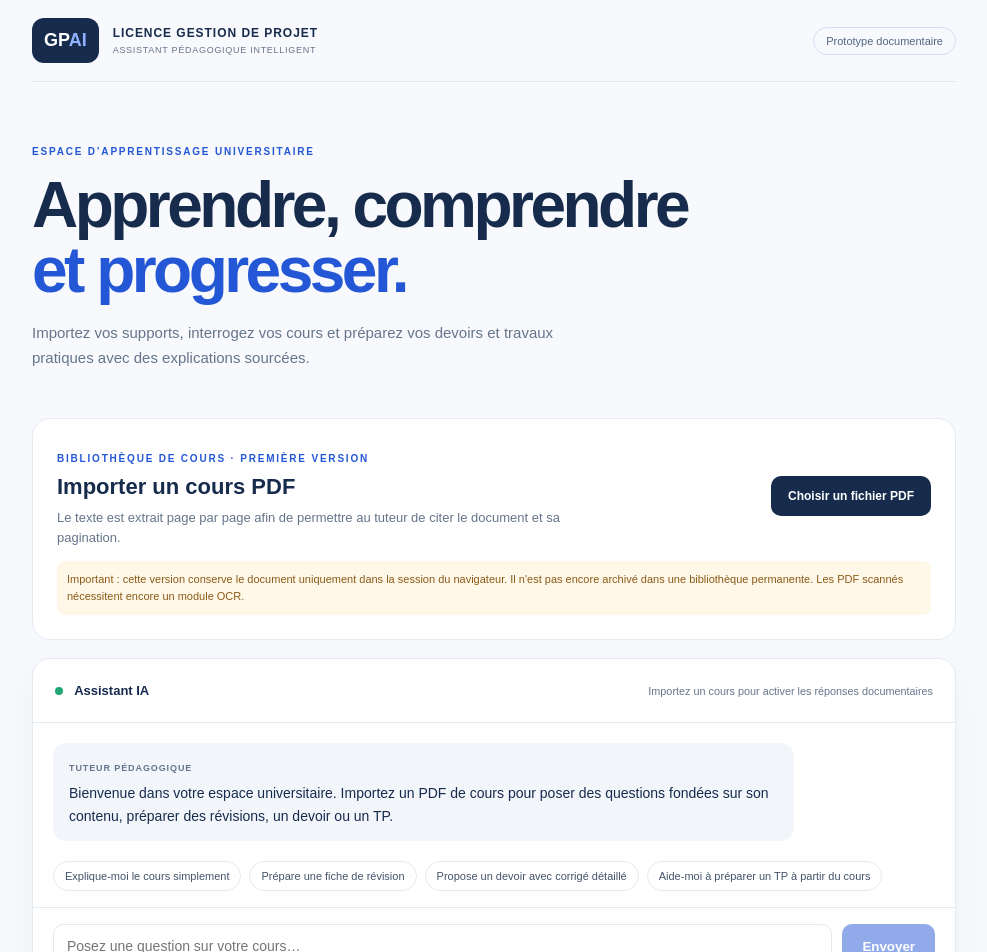
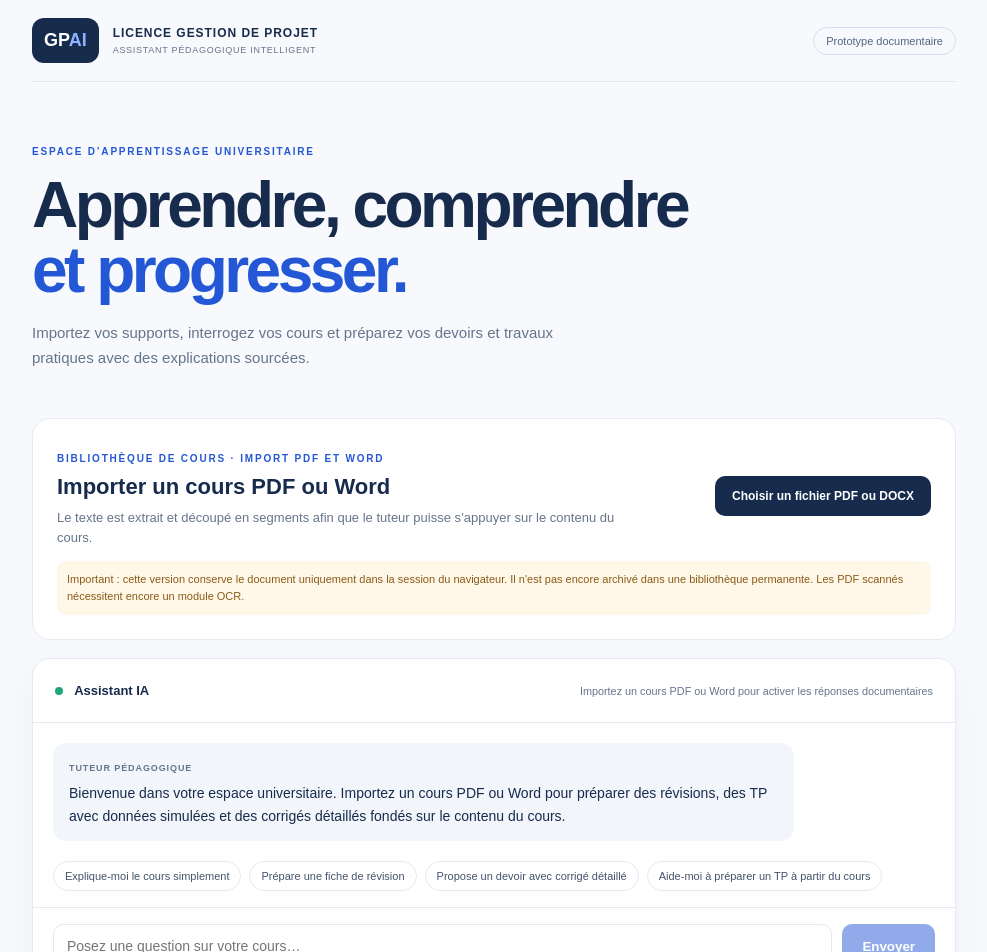
Before and after one commit to djama77/gestion-projet-ai, a Next.js app: page / in a window 1280 px wide. Shown: the top 952 px of the page, without its empty margins (146-1133 px from the left). Built offline with nearby package versions, Linux system fonts and the light colour scheme.

Commit message:
Enable PDF and Word course import in the learning interface

```diff
--- a/src/app/page.tsx
+++ b/src/app/page.tsx
@@ -16,7 +16,7 @@ const suggestions = [
 export default function Home() {
   const [messages, setMessages] = useState<Message[]>([{
     role: "assistant",
-    content: "Bienvenue dans votre espace universitaire. Importez un PDF de cours pour poser des questions fondées sur son contenu, préparer des révisions, un devoir ou un TP."
+    content: "Bienvenue dans votre espace universitaire. Importez un cours PDF ou Word pour préparer des révisions, des TP avec données simulées et des corrigés détaillés fondés sur le contenu du cours."
   }]);
   const [input, setInput] = useState("");
   const [loading, setLoading] = useState(false);
@@ -26,7 +26,7 @@ export default function Home() {
   const [sources, setSources] = useState<SourcePage[]>([]);
   const [document, setDocument] = useState<ImportedDocument | null>(null);
 
-  async function importPdf(event: ChangeEvent<HTMLInputElement>) {
+  async function importDocument(event: ChangeEvent<HTMLInputElement>) {
     const file = event.target.files?.[0];
     if (!file) return;
     setUploading(true);
@@ -37,7 +37,8 @@ export default function Home() {
     try {
       const form = new FormData();
       form.append("file", file);
-      const response = await fetch("/api/documents/extract", { method: "POST", body: form });
+      const endpoint = file.name.toLowerCase().endsWith(".docx") ? "/api/documents/extract-docx" : "/api/documents/extract";
+      const response = await fetch(endpoint, { method: "POST", body: form });
       const data = await response.json();
       if (!response.ok) throw new Error(data.error || "Échec de l'extraction du PDF.");
       setSources(data.document.pages.map((page: { page: number; text: string }) => ({
@@ -101,13 +102,13 @@ export default function Home() {
 
     <section className="upload-card">
       <div>
-        <p className="eyebrow">BIBLIOTHÈQUE DE COURS · PREMIÈRE VERSION</p>
-        <h2>Importer un cours PDF</h2>
-        <p className="upload-description">Le texte est extrait page par page afin de permettre au tuteur de citer le document et sa pagination.</p>
+        <p className="eyebrow">BIBLIOTHÈQUE DE COURS · IMPORT PDF ET WORD</p>
+        <h2>Importer un cours PDF ou Word</h2>
+        <p className="upload-description">Le texte est extrait et découpé en segments afin que le tuteur puisse s’appuyer sur le contenu du cours.</p>
       </div>
       <label className="upload-button">
-        {uploading ? "Lecture du document…" : "Choisir un fichier PDF"}
-        <input type="file" accept="application/pdf,.pdf" onChange={importPdf} disabled={uploading} />
+        {uploading ? "Lecture du document…" : "Choisir un fichier PDF ou DOCX"}
+        <input type="file" accept="application/pdf,.pdf,application/vnd.openxmlformats-officedocument.wordprocessingml.document,.docx" onChange={importDocument} disabled={uploading} />
       </label>
       {document && <div className="document-status">
         <strong>{document.name}</strong>
@@ -119,7 +120,7 @@ export default function Home() {
     </section>
 
     <section className="chat-card">
-      <div className="chat-heading"><div><span className="online-dot" /> Assistant IA</div><small>{sources.length ? "Réponses avec extraits du PDF importé" : "Importez un cours pour activer les réponses documentaires"}</small></div>
+      <div className="chat-heading"><div><span className="online-dot" /> Assistant IA</div><small>{sources.length ? "Réponses avec extraits du PDF importé" : "Importez un cours PDF ou Word pour activer les réponses documentaires"}</small></div>
       <div className="messages" aria-live="polite">
         {messages.map((message, index) => <article className={message.role === "user" ? "message user" : "message assistant"} key={index}>
           <span className="speaker">{message.role === "user" ? "VOUS" : "TUTEUR PÉDAGOGIQUE"}</span>
@@ -135,6 +136,6 @@ export default function Home() {
       </form>
       <p className="notice">Les réponses fondées sur le PDF utilisent les pages dont le texte a pu être extrait. Vérifiez les références et les réponses avant tout travail universitaire.</p>
     </section>
-    <footer>LICENCE GESTION DE PROJET AI <span>·</span> VERSION 0.2 — IMPORT PDF EXPÉRIMENTAL</footer>
+    <footer>LICENCE GESTION DE PROJET AI <span>·</span> VERSION 0.3 — IMPORT PDF / DOCX ET TP GUIDÉS</footer>
   </main>;
 }
```
